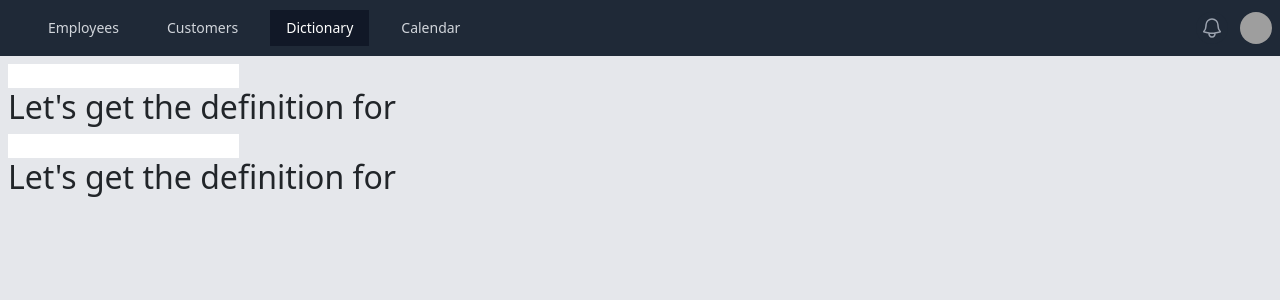
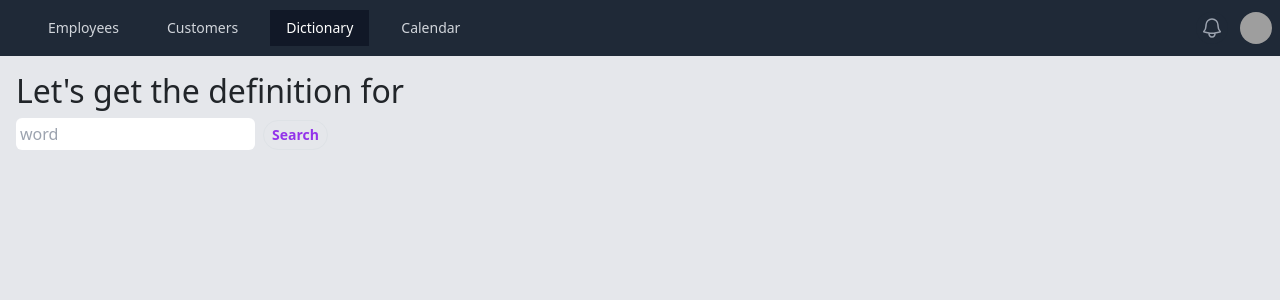
Before and after one commit to erkang-xia/react, a React (Create React App) app: page /dic in a window 1280 px wide. Shown: the top 300 px of the page. Built offline with nearby package versions, Linux system fonts and the light colour scheme; grey boxes are pictures that could not be loaded.

Commit message:
add definition

```diff
--- a/src/App.js
+++ b/src/App.js
@@ -3,7 +3,9 @@ import Employees from './pages/Employees';
 import Header from './components/Header';
 import { BrowserRouter,Route, Routes } from 'react-router-dom';
 import Customers from './pages/Customer';
-import Dictionary from './components/Dictionary';
+import Dictionary from './pages/Dictionary';
+import Definition from './pages/Definition';
+import NotFound from './components/NotFound';
 
 function App() {
   return (
@@ -14,6 +16,9 @@ function App() {
           <Route path = '/emp' element = {<Employees/>}/>
           <Route path = '/cus' element = {<Customers/>}/>
           <Route path = '/dic' element = {<Dictionary/>}/>
+          <Route path = '/dfn/:search' element = {<Definition/>}/>
+          <Route path = '/404' element = {<NotFound/>}/>
+          <Route path = '*' element = {<NotFound/>}/>
 
 
         </Routes>
--- a/src/components/Header.js
+++ b/src/components/Header.js
@@ -144,7 +144,7 @@ export default function Header(props) {
       )}
     </Disclosure>
     <div className = 'bg-gray-200'>
-      <div className="max-w-7xl mx-auto min-h-screen p-2 justify-center">{props.children}</div>
+      <div className="max-w-7xl mx-auto min-h-screen p-3 justify-center">{props.children}</div>
     </div>
 
     </>
--- /dev/null
+++ b/src/components/NotFound.js
@@ -0,0 +1,5 @@
+export default function NotFound(){
+
+    return(<p>The page you are looking for was not found</p>);
+
+}
--- /dev/null
+++ b/src/pages/Definition.js
@@ -0,0 +1,63 @@
+import { useEffect,useState } from "react";
+import {v4 as uuidv4} from 'uuid';
+import { useNavigate, useParams,Link } from "react-router-dom";
+import NotFound from "../components/NotFound";
+import Dictionary from "./Dictionary";
+
+export default function Definition(){
+    const [word, setWord] = useState();
+    const [notFound,setNotFound] = useState(false);
+    let {search} = useParams();
+    const navigate = useNavigate();
+    //https://api.dictionaryapi.dev/api/v2/entries/en/<word>
+    useEffect(()=>{
+        fetch("https://api.dictionaryapi.dev/api/v2/entries/en/" + search)
+        .then((response) => {
+            if (response.status === 404){
+                setNotFound(true);
+                //navigate('/404');
+            }
+            return response.json();
+        })
+        .then((data) => {
+            setWord(data[0].meanings);
+            console.log(data)
+
+        }
+        );
+
+
+
+    },[]);
+
+    if (notFound === true){
+        return (
+            <>
+            <NotFound/>
+            <Link to="/dic">Search another</Link>
+            </>
+
+        );
+    }
+    return (
+        <>
+            {word ? <>
+                <h1>here is a definition</h1>
+                {word.map((meaning)=>{
+                return (<>
+                        <h5>{search}</h5>
+
+                        <p key = {uuidv4()}>
+                            {meaning.partOfSpeech + ": "}
+                            {meaning.definitions[0].definition}
+                        </p>
+                        </>
+                        )
+            })}</>
+                    : null }
+            <Dictionary/>
+        </>
+
+    )
+
+}
--- a/src/components/Dictionary.js
+++ b/src/pages/Dictionary.js
@@ -1,8 +1,12 @@
 import { useState, useEffect } from "react";
+import { useNavigate } from "react-router-dom";
+
 export default function Dictionary(){
     //take a input variable and display on the page
     const [word, setWord] = useState('');
-    const [word2,setWord2 ] = useState('');
+    const navigate = useNavigate();
+
+    /*
 
     useEffect(()=>{
 
@@ -24,24 +28,31 @@ export default function Dictionary(){
     //you can have useState multiple times
 
 
+    */
+
+
 
 
 
 
     return (
 
-        <>
-            <input type = "text" onChange = {(e)=>{
+        <form
+            onSubmit={()=>{
+            navigate('/dfn/'+ word); //help to use enter key to search
+        }}>
+            <div>
+            <h2>Let's get the definition for {word}</h2>
+            </div>
+            <div className = "space-x-2">
+            <input className = "shrink min-w-0 rounded px-1 py-1" placeholder = "word" type = "text" onChange = {(e)=>{
                 setWord(e.target.value);
             }}/>
-            <h2>Let's get the definition for {word}</h2>
-            <input type = "text" onChange = {(e)=>{
-                setWord2(e.target.value);
-            }}/>
-            <h2>Let's get the definition for {word2}</h2>
+            <button className = "px-2 py-1 text-sm text-purple-600 font-semibold rounded-full border border-purple-200 hover:text-white hover:bg-purple-600 hover:border-transparent focus:outline-none focus:ring-2 focus:ring-purple-600 focus:ring-offset-2">Search</button>
+            </div>
 
 
-        </>
+        </form>
     )
 
 
```
